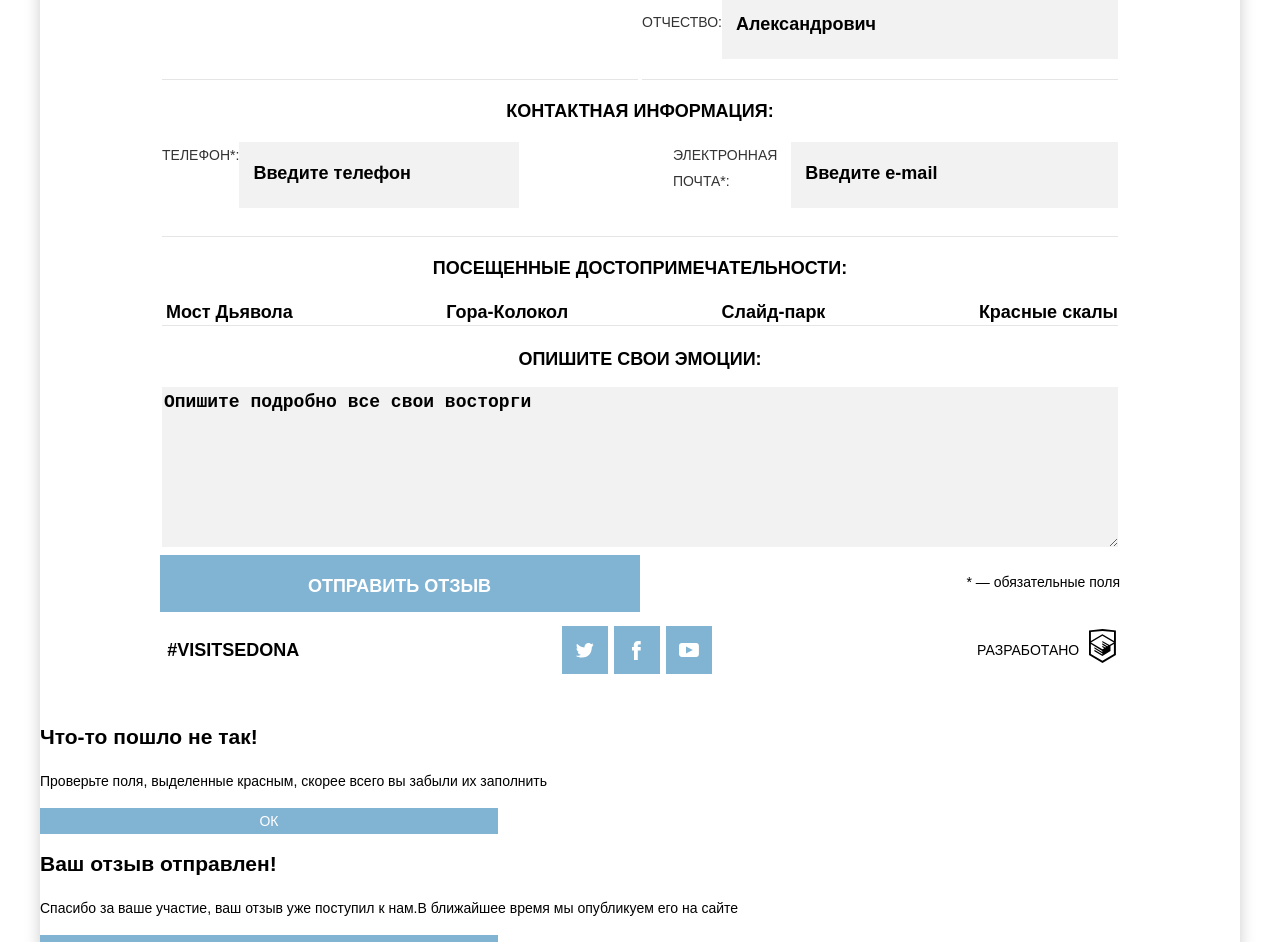
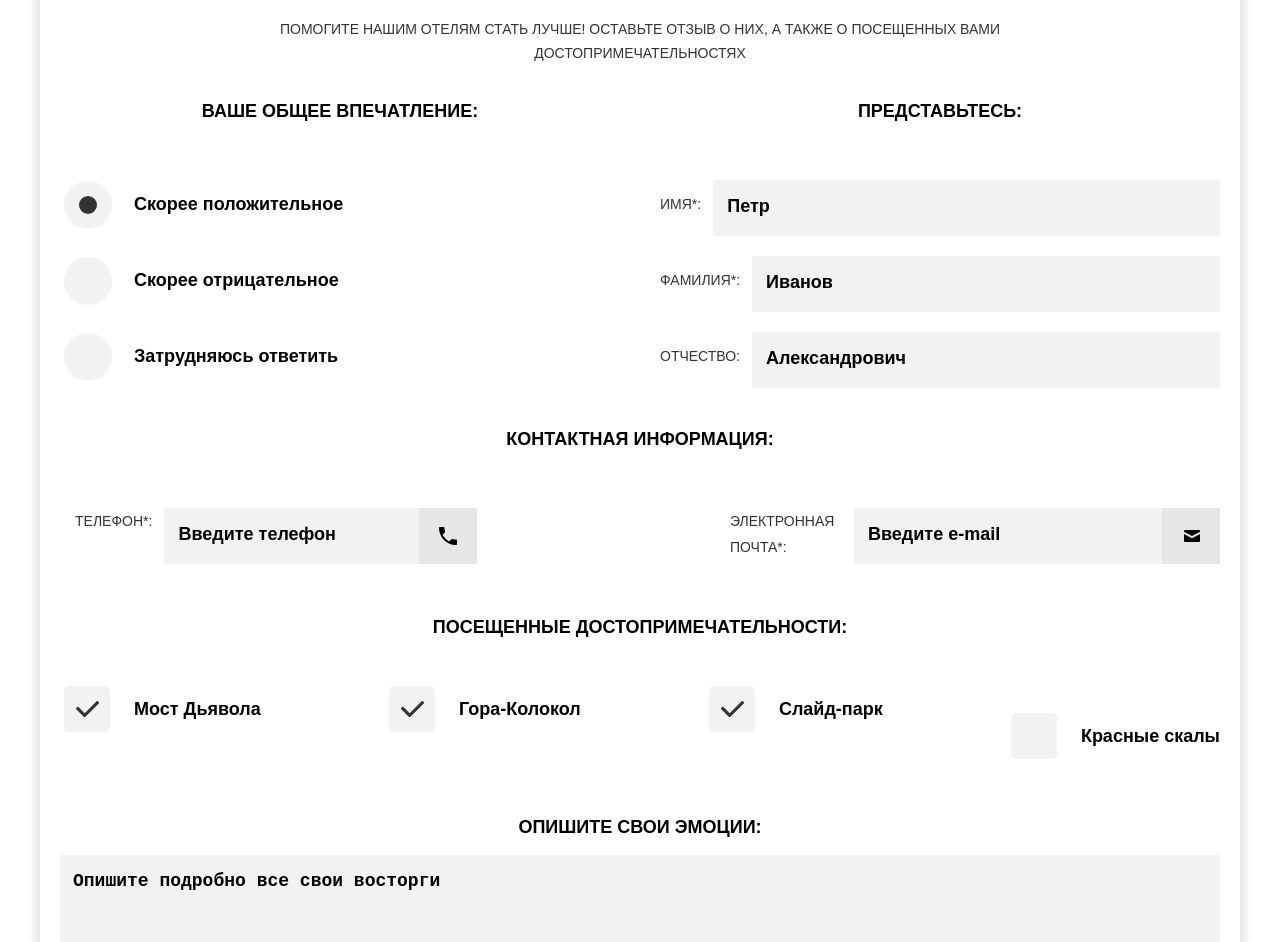
Before and after one commit to ratibor60/sedona, a website: page source/form.html in a window 1280 px wide. Shown: the part 526-1468 px from the top of the page. Drawn offline with nearby package versions, Linux system fonts and the light colour scheme; files that its build step writes are made by us from their sources; a web font is replaced by a local one.

Commit message:
адаптив

```diff
--- a/source/form.html
+++ b/source/form.html
@@ -12,17 +12,14 @@
 <body class="page__body">
   <div class="page__wrapper">
     <header class="page-header">
-      <a class="page-header__logo">
-        <img src="img/icon/logotype-mobile.svg" alt="логотип сайта Sedona" width="102" height="84">
-      </a>
-      <nav class="main-nav">
+      <nav class="main-nav main-nav--opened main-nav--nojs">
         <button class="main-nav__toggle" type="button">
-          <span class="visually-hidden">Открыть меню</span>
+          <span aria-label="Открыть меню"></span>
         </button>
         <div class="main-nav__wrapper">
           <ul class="main-nav__list">
             <li class="main-nav__item">
-              <a class="main-nav__link" href="index.html">Главная</a>
+              <a class="main-nav__link active" href="index.html">Главная</a>
             </li>
             <li class="main-nav__item">
               <a class="main-nav__link" href="catalog.html">Фото и видео</a>
@@ -35,10 +32,16 @@
             </li>
           </ul>
         </div>
+        <a class="main-nav__logo">
+          <img src="img/icon/logotype-mobile.svg" alt="логотип сайта Sedona" width="102" height="84">
+        </a>
       </nav>
+      <div class="page-header__promo">
+        <img class="page-header__image" src="../img/promo-mobile.png" alt="Изображение гор и надпись Добро пожаловать"
+          width="901" height="389">
+      </div>
     </header>
     <main class="page-main">
-      <div class="page-main__wrapper">
       <section class="review">
         <h1 class="review__title">Оставьте свой отзыв</h1>
         <p class="review__description">Помогите нашим отелям стать лучше! оставьте отзыв о них, а также о посещенных
@@ -67,12 +70,14 @@
             <h3 class="form-review__title">Контактная информация:</h3>
             <div class="form-contacts__wrapper">
               <div class="form-contacts__field field">
-                  <label for="contacts-phone" class="label__field"><span class="contacts-phone__hide">Контактный</span> телефон*:</label>
+                <label for="contacts-phone" class="label__field label__field--contact"><span
+                    class="contacts-phone__hide">Контактный</span>
+                  телефон*:</label>
                 <input type="tel" class="input__field input__field--phone" id="contacts-phone" name="phone"
                   value="Введите телефон">
               </div>
               <div class="form-contacts__field field">
-                  <label for="contacts-email" class="label__field">Электронная почта*:</label>
+                <label for="contacts-email" class="label__field label__field--contact">Электронная почта*:</label>
                 <input type="email" class="input__field input__field--email" id="contacts-email" name="email"
                   value="Введите e-mail">
               </div>
@@ -82,15 +87,16 @@
             <h3 class="form-review__title form-impression__title">Ваше общее впечатление:</h3>
             <ul class="form-impression__list">
               <li class="form-impression__item radio">
-                  <input class="visually-hidden" type="radio" name="radio" id="positive" value="positive" checked>
+                <input class="radio__input visually-hidden" type="radio" name="radio" id="positive" value="positive"
+                  checked>
                 <label for="positive">Скорее положительное</label>
               </li>
               <li class="form-impression__item radio">
-                  <input class="visually-hidden" type="radio" name="radio" id="negative" value="negative">
+                <input class="radio__input visually-hidden" type="radio" name="radio" id="negative" value="negative">
                 <label for="negative">Скорее отрицательное</label>
               </li>
               <li class="form-impression__item radio">
-                  <input class="visually-hidden" type="radio" name="radio" id="undefined" value="undefined">
+                <input class="radio__input visually-hidden" type="radio" name="radio" id="undefined" value="undefined">
                 <label for="undefined">Затрудняюсь ответить</label>
               </li>
             </ul>
@@ -99,19 +105,19 @@
             <h3 class="form-review__title">посещенные достопримечательности:</h3>
             <ul class="form-attractions__list">
               <li class="form-attractions__item form-attractions__item--bridge checkbox">
-                  <input class="visually-hidden" type="checkbox" id="devils-bridge" name="bridge" checked>
+                <input class="checkbox__input visually-hidden" type="checkbox" id="devils-bridge" name="bridge" checked>
                 <label for="devils-bridge">Мост Дьявола</label>
               </li>
               <li class="form-attractions__item form-attractions__item--mount checkbox">
-                  <input class="visually-hidden" type="checkbox" id="mount-bell" name="mount" checked>
+                <input class="checkbox__input visually-hidden" type="checkbox" id="mount-bell" name="mount" checked>
                 <label for="mount-bell">Гора-Колокол</label>
               </li>
               <li class="form-attractions__item form-attractions__item--park checkbox">
-                  <input class="visually-hidden" type="checkbox" id="slide-park" name="park" checked>
+                <input class="checkbox__input visually-hidden" type="checkbox" id="slide-park" name="park" checked>
                 <label for="slide-park">Слайд-парк</label>
               </li>
               <li class="form-attractions__item form-attractions__item--rocks checkbox">
-                  <input class="visually-hidden" type="checkbox" id="red-rocks" name="rocks">
+                <input class="checkbox__input visually-hidden" type="checkbox" id="red-rocks" name="rocks">
                 <label for="red-rocks">Красные скалы</label>
               </li>
             </ul>
@@ -124,11 +130,12 @@
             <textarea class="form-feedback__text" name="emotions"
               id="emotions">Опишите подробно все свои восторги</textarea>
           </fieldset>
+          <div class="form-review__button--wrapper">
             <button class="form-review__button button" type="submit">Отправить отзыв</button>
             <p class="form-span">* — обязательные поля</p>
+          </div>
         </form>
       </section>
-      </div>
     </main>
     <footer class="page-footer">
       <div class="page-footer__wrapper">
@@ -163,7 +170,7 @@
         </div>
       </div>
     </footer>
-    <section class="modal madal-failure">
+    <section class="modal modal-failure">
       <h2 class="modal-failure__title">Что-то пошло не так!</h2>
       <p class="modal-failure__text">Проверьте поля, выделенные красным, скорее всего вы забыли их заполнить</p>
       <a href="#" class="modal-failure__link button">Ок</a>
@@ -173,8 +180,11 @@
       <p class="modal-success__text">Спасибо за ваше участие, ваш отзыв уже поступил к нам.В ближайшее время мы
         опубликуем
         его на сайте</p>
+      <div class="modal-success__wrapper">
         <a href="" class="modal-success__link button">Закрыть окно</a>
+      </div>
     </section>
+    <script src="js/script.js"></script>
 </body>
 
 </html>
--- a/source/sass/blocks/button.scss
+++ b/source/sass/blocks/button.scss
@@ -1,6 +1,5 @@
 .button {
   display: inline-block;
-  min-width: 240px;
   color: $color-white;
   background-color: $color-blue;
   text-decoration: none;
--- /dev/null
+++ b/source/sass/blocks/checkbox.scss
@@ -0,0 +1,38 @@
+.checkbox {
+  padding-left: 70px;
+}
+.checkbox:not(:last-child) {
+  padding-bottom: 54px;
+}
+
+.checkbox__input + label {
+  position: relative;
+  display: inline-block;
+}
+
+.checkbox__input + label::before {
+  position: absolute;
+  content: "";
+  top: -10px;
+  left: -70px;
+  width: 46px;
+  height: 46px;
+  border-radius: 5px;
+  background-color: $color-lightgrey;
+  cursor: pointer;
+}
+
+.checkbox__input + label:hover::before,
+.checkbox__input + label:focus::before {
+  background-color: $color-bottom;
+}
+
+.checkbox__input:checked + label::after {
+  position: absolute;
+  content: "";
+  top: 5px;
+  left: -58px;
+  width: 23px;
+  height: 16px;
+  background-image: url("../img/icon/tick.svg");
+}
--- a/source/sass/blocks/form-review.scss
+++ b/source/sass/blocks/form-review.scss
@@ -1,13 +1,26 @@
 .form {
   @media (min-width: $tablet) {
     display: grid;
-    grid-template-columns: repeat(2, 1fr);
+    grid-template-columns: repeat(2, 50%);
   }
 }
 
 .login-form {
+  position: relative;
   display: flex;
   flex-direction: column;
+
+  &::after {
+    @media (max-width: $mobile) {
+      position: absolute;
+      content: "";
+      right: 0;
+      bottom: -5px;
+      width: 100%;
+      height: 1px;
+      background-color: $color-bottom;
+    }
+  }
 }
 
 .review__title {
@@ -18,14 +31,19 @@
 }
 
 .form-review__item {
-  padding: 0;
+  padding: 0 20px;
+  margin: 0;
   border: none;
-  border-bottom: 1px solid $color-bottom;
 }
 
 .form-review__title {
   @include title;
   text-align: center;
+  padding-bottom: 7px;
+
+  @media (min-width: $tablet) {
+    margin-bottom: 49px;
+  }
 }
 
 .login-form__field {
@@ -37,12 +55,18 @@
 .label__field {
   display: inline-block;
   margin-bottom: 8px;
+  margin-right: 12px;
   color: $color-lightblack;
   text-transform: uppercase;
 }
 
+.label__field--contact {
+  padding-left: 15px;
+}
+
 .input__field {
   width: 100%;
+  max-height: 56px;
   padding: 18px 14px 22px;
   font-weight: 700;
   font-size: 18px;
@@ -53,7 +77,20 @@
 }
 
 .form-contacts {
+  position: relative;
   padding-bottom: 28px;
+
+  &::after {
+    @media (max-width: $mobile) {
+      position: absolute;
+      content: "";
+      right: 0;
+      bottom: 0;
+      width: 100%;
+      height: 1px;
+      background-color: $color-bottom;
+    }
+  }
 
   @media (min-width: $tablet) {
     grid-column: 1 / -1;
@@ -61,6 +98,7 @@
 }
 
 .form-contacts__wrapper {
+
   @media (min-width: $desktop) {
     display: flex;
     justify-content: space-between;
@@ -86,14 +124,40 @@
 
 .input__field--phone {
   margin-bottom: 14px;
+  background-image: url(../img/icon/phone.svg),
+    linear-gradient(to left, $color-bg-icon 58px, transparent 58px);
+  background-repeat: no-repeat;
+  background-position: right 20px top 50%, 0 0;
+  padding-right: 58px;
 
   @media (min-width: $tablet) {
-   margin-bottom: 0;
+    margin-bottom: 0;
   }
 }
 
+.input__field--email {
+  background-image: url(../img/icon/mail.svg),
+    linear-gradient(to left, $color-bg-icon 58px, transparent 58px);
+  background-repeat: no-repeat;
+  background-position: right 20px top 50%, 0 0;
+  padding-right: 58px;
+}
+
 .form-impression {
+  position: relative;
   padding-bottom: 30px;
+
+  &::after {
+    @media (max-width: $mobile) {
+      position: absolute;
+      content: "";
+      right: 0;
+      bottom: 0;
+      width: 100%;
+      height: 1px;
+      background-color: $color-bottom;
+    }
+  }
 
   @media (min-width: $tablet) {
     order: -1;
@@ -107,10 +171,18 @@
   font-size: 18px;
   line-height: 26px;
   list-style: none;
+
+  @media (min-width: $tablet) {
+    margin-top: 60px;
+  }
 }
 
 .form-impression__item {
   margin-bottom: 43px;
+
+  @media (min-width: $tablet) {
+    margin-bottom: 50px;
+  }
 }
 
 .form-impression__item:last-child {
@@ -118,6 +190,21 @@
 }
 
 .form-attractions {
+  position: relative;
+  padding-bottom: 18px;
+
+  &::after {
+    @media (max-width: $mobile) {
+      position: absolute;
+      content: "";
+      right: 0;
+      bottom: 0;
+      width: 100%;
+      height: 1px;
+      background-color: $color-bottom;
+    }
+  }
+
   @media (min-width: $tablet) {
     grid-column: 1 / -1;
   }
@@ -190,15 +277,26 @@
 }
 
 .form-feedback__text {
+  padding: 13px 31px 29px 13px;
   min-width: 100%;
   min-height: 160px;
   background-color: $color-lightgrey;
   border: none;
 }
 
+.form-review__button--wrapper {
+  padding: 0 20px;
+}
+
 .form-review__button {
   @include title;
   padding: 18px 33px 13px 32px;
+  margin-top: 50px;
+
+  @media (max-width: $mobile) {
+    display: block;
+    width: 100%;
+  }
 }
 
 .form-span {
--- /dev/null
+++ b/source/sass/blocks/radio.scss
@@ -0,0 +1,38 @@
+.radio {
+  padding-left: 70px;
+}
+
+.radio__input + label {
+  position: relative;
+  display: inline-block;
+}
+
+.radio__input + label::before {
+  display: block;
+  position: absolute;
+  content: "";
+  top: -10px;
+  left: -70px;
+  width: 48px;
+  height: 48px;
+  border-radius: 50%;
+  background-color: $color-lightgrey;
+  cursor: pointer;
+}
+
+.radio__input + label:hover::before,
+.radio__input + label:focus::before {
+  background-color: $color-bottom;
+}
+
+.radio__input:checked + label::after {
+  display: block;
+  position: absolute;
+  content: "";
+  top: 5px;
+  left: -55px;
+  width: 18px;
+  height: 18px;
+  border-radius: 50%;
+  background-color: $color-lightblack;
+}
--- a/source/sass/blocks/review.scss
+++ b/source/sass/blocks/review.scss
@@ -1,5 +1,18 @@
 .review {
+  position: relative;
   text-align: center;
+
+  &::after {
+    @media (max-width: $mobile) {
+      position: absolute;
+      content: "";
+      right: 0;
+      bottom: -15px;
+      width: 100%;
+      height: 1px;
+      background-color: $color-bottom;
+    }
+  }
 }
 
 .review__title {
@@ -14,6 +27,12 @@
   margin-bottom: 16px;
   font-size: 14px;
   line-height: 24px;
+  text-align: center;
   color: $color-lightblack;
   text-transform: uppercase;
+
+  @media (min-width: $tablet) {
+    padding: 0 167px;
+
+  }
 }
--- a/source/sass/global/variables.scss
+++ b/source/sass/global/variables.scss
@@ -14,6 +14,7 @@ $color-bottom: #e5e5e5;
 $color-bg-grey: #eeeeee;
 $color-bg-promo: #6c4d4b;
 $color-border:  #d6d6d6;
+$color-bg-icon: #e6e6e6;
 
 // Viewports
 
--- a/source/sass/style.scss
+++ b/source/sass/style.scss
@@ -21,3 +21,5 @@
 @import "blocks/gallery.scss";
 @import "blocks/gallery-content.scss";
 @import "blocks/modal.scss";
+@import "blocks/radio.scss";
+@import "blocks/checkbox.scss";
```
Also changed, not shown: source/catalog.html (+11 -6 lines), source/sass/blocks/main-nav.scss (+6 -1 lines), source/sass/blocks/modal.scss (+70 -0 lines), source/img/icon/mail.svg (added), source/img/icon/phone.svg (added), source/img/icon/tick.svg (added). Lines whose indentation alone changed are shown as unchanged.
